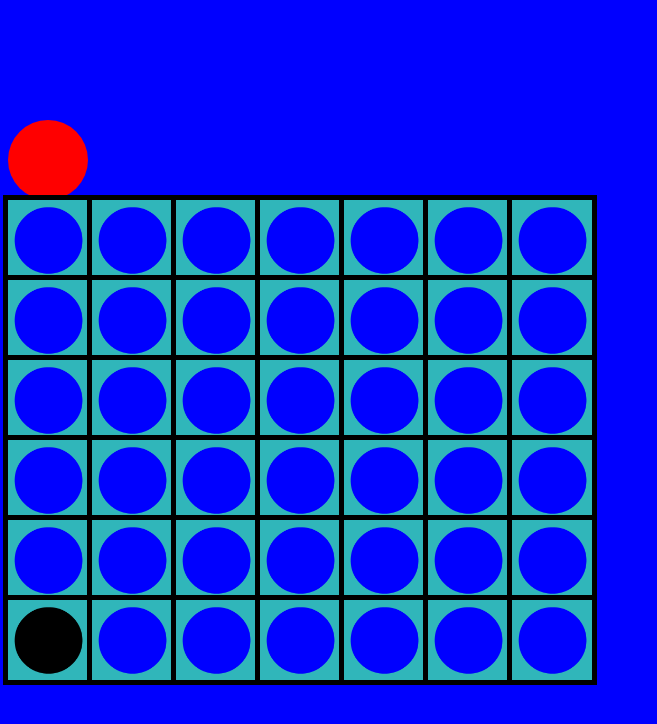
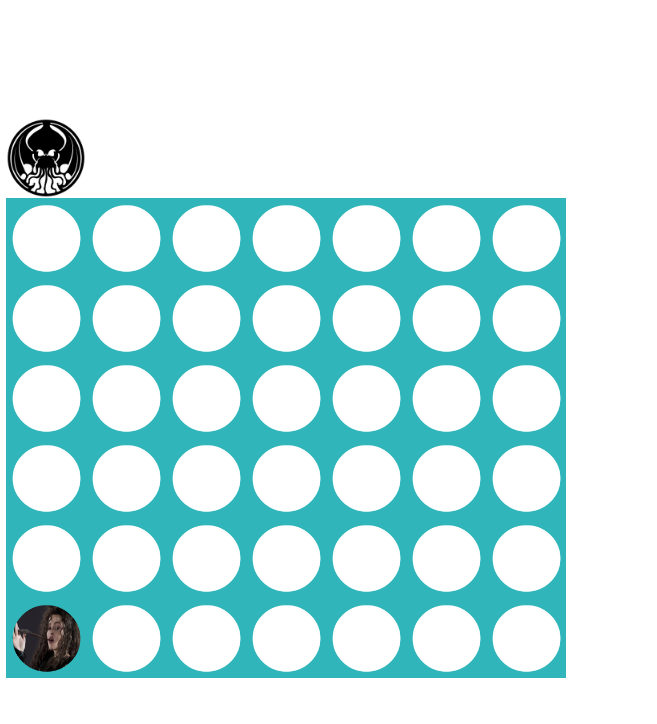
Before and after one commit to jamesboyd2008/Connect-Four, a plain HTML site: page board.html in a window 1280 px wide. Both pictures are taken after a click on the element 48 px from the left and 400 px from the top of the page. Shown: the top 724 px of the page, without its empty margins (0-657 px from the left). Drawn offline with nearby package versions, Linux system fonts and the light colour scheme.

Commit message:
working w/o backend

```diff
--- a/board.css
+++ b/board.css
@@ -1,6 +1,6 @@
 
 body{
-    background-color: blue;
+
   }
 
 .square {
@@ -12,13 +12,14 @@ body{
   position: absolute;
   width: 5em;
   height: 5em;
-  box-shadow: 0px 0px 0px 5px black;
+
 
 }
 
 .column {
  /* position: absolute;*/
   display:inline-block;
+  margin:-2px;
 }
 
 #board{
@@ -29,20 +30,10 @@ body{
 
 }
 
-.token1{
+.token{
   width: 5em;
   height:5em;
   border-radius: 70%;
-  background-color: black;
   position: absolute;
   z-index: -1;
 }
-
-.token2{
-  width: 5em;
-  height:5em;
-  border-radius: 70%;
-  background-color: red;
-  position: absolute;
-  z-index: -1;
-}
--- a/frontEnd.js
+++ b/frontEnd.js
@@ -4,9 +4,9 @@ $(document).ready(function(){
     var columnId = $(this).attr('id');
     var column = $('#' + columnId).children();
     if (turnCounter % 2 === 0){
-      $(column[0]).html('<div class="token1 hover"></div>')}
+      $(column[0]).html("<img class='token hover' src='public/images/bellatrix.jpg'>")}
     else
-      $(column[0]).html('<div class="token2 hover"></div>')
+      $(column[0]).html("<img class='token hover' src='public/images/cthulhu_icon.jpg'>")
 
   });
   $(".column").on("click", function(e){
@@ -36,9 +36,9 @@ turnCounter = 0
 
   function appendToken(lastEmpty){
     if (turnCounter % 2 === 0)
-    $(lastEmpty).append('<div class="token1"></div>');
+    $(lastEmpty).append("<img class='token' src='public/images/bellatrix.jpg'>");
   else
-    $(lastEmpty).append('<div class="token2"></div>');
+    $(lastEmpty).append("<img class='token' src='public/images/cthulhu_icon.jpg'>");
 
     $(lastEmpty).addClass('full');
     turnCounter += 1
```
